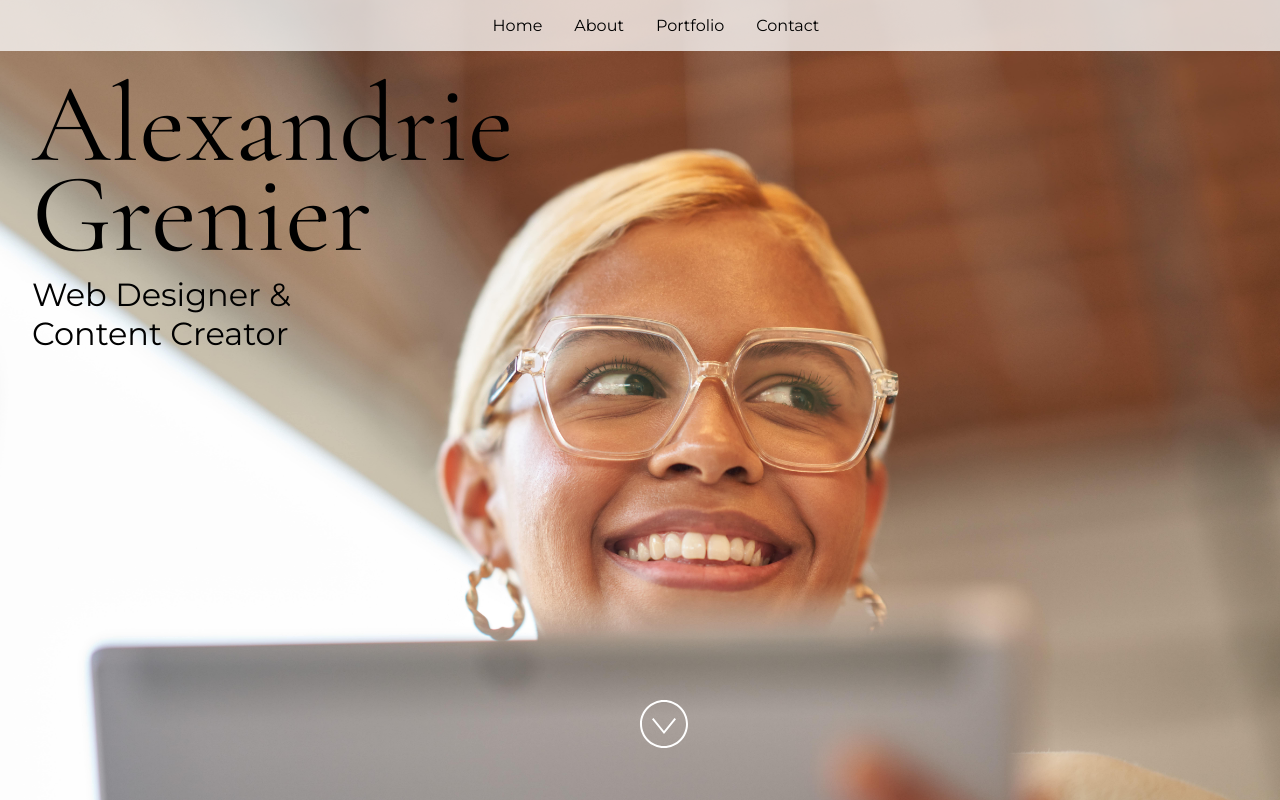
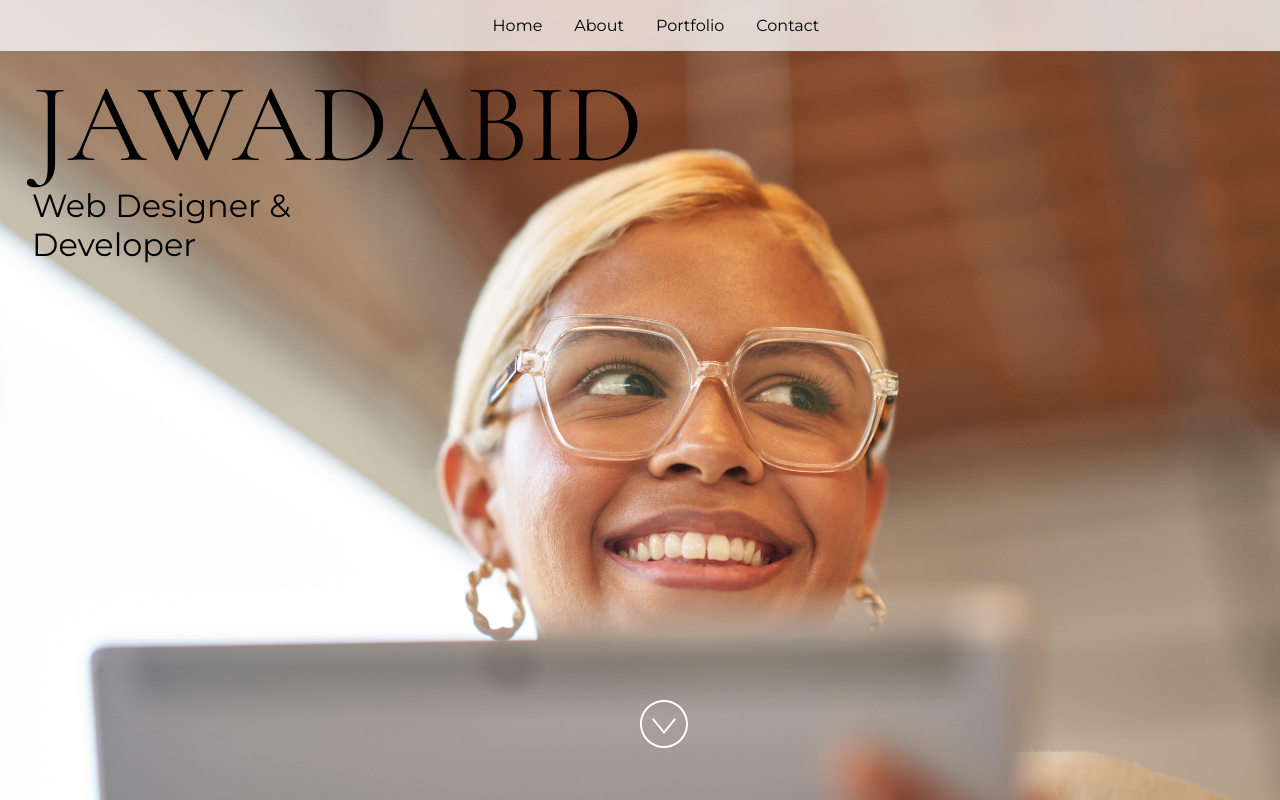
Before and after one commit to JAWADABID06/MLSA-TASK, a React (Vite) app: page / in a window 1280 px wide. Built offline with nearby package versions, Linux system fonts and the light colour scheme.

Commit message:
Update App.jsx

```diff
--- a/src/App.jsx
+++ b/src/App.jsx
@@ -24,12 +24,12 @@ import "./styles.css";
  * If you don't have one of the social sites listed, leave it as an empty string.
  */
 const siteProps = {
-  name: "Alexandrie Grenier",
-  title: "Web Designer & Content Creator",
-  email: "alex@example.com",
-  gitHub: "microsoft",
-  instagram: "microsoft",
-  linkedIn: "satyanadella",
+  name: "JAWADABID",
+  title: "Web Designer & Developer",
+  email: "jawadabid5292@gmail.com",
+  gitHub: "JAWADABID06",
+  instagram: "jawadabid50",
+  linkedIn: "JAWADABID",
   medium: "",
   twitter: "microsoft",
   youTube: "Code",
```
